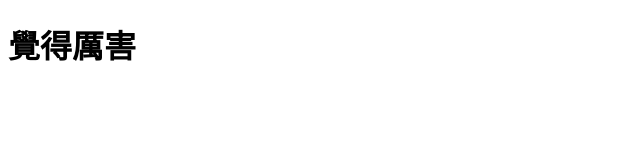
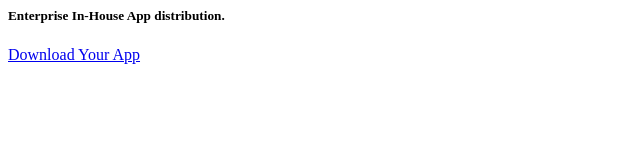
Before and after one commit to racefit-eng/racefit-eng.github.io, a plain HTML site: page index.html in a window 1280 px wide. Shown: the whole page, without its empty margins (0-640 px from the left). Drawn offline with Linux system fonts and the light colour scheme.

Commit message:
Update index.html

```diff
--- a/index.html
+++ b/index.html
@@ -1,10 +1,10 @@
-<!DOCTYPE html>
-<html>
-  <head>
-    <meta charset="utf-8">
-    <title>你好，GitHub</title>
-  </head>
-  <body>
-    <h1>覺得厲害</h1>
-  </body>
-</html>
+<div class="section hero">
+    <div class="container">
+      <div class="row">
+        <div class="one-half column">
+          <h5 class="">Enterprise In-House App distribution.</h6>
+          <a class="button button-primary" href="itms-services://?action=download-manifest&url=https://dl.dropboxusercontent.com/s/pe9zjm04org5pdl/manifest.plist">Download Your App</a>
+        </div>
+      </div>
+    </div>
+  </div>
```
